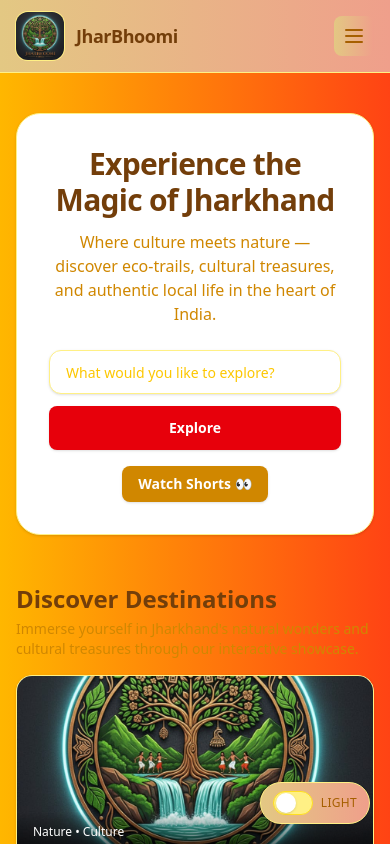
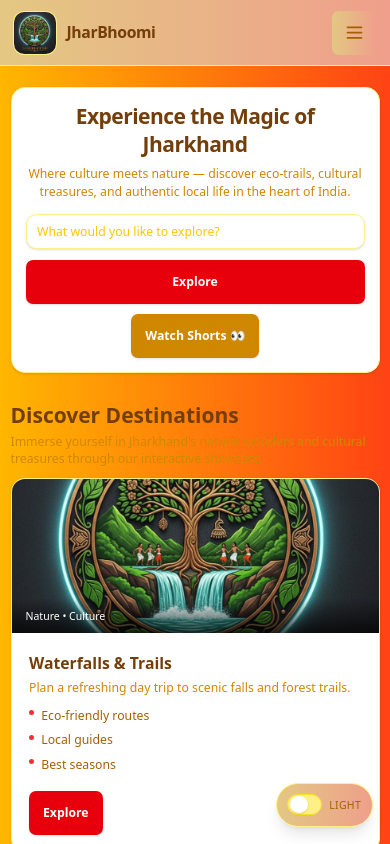
Before and after one commit to CruelFury15/JharBhoomi, a React (Vite) app: page / in a window 390 px wide. Shown: the top 844 px of the page. Built offline with nearby package versions, Linux system fonts and the light colour scheme; sample sign-in values are in the browser's storage.

Commit message:
Fixing Responsiveness in web app

```diff
--- a/src/App.jsx
+++ b/src/App.jsx
@@ -20,33 +20,33 @@ function ProtectedRoute({ children, isAuthenticated }) {
 function HomePage() {
   return (
     <>
-      <main className="mx-auto max-w-6xl space-y-12 px-4 py-10">
-        <section className="rounded-3xl border border-yellow-200 bg-white p-8 shadow-sm dark:border-yellow-800 dark:bg-yellow-900">
+      <main className="mx-auto max-w-6xl space-y-8 sm:space-y-12 px-3 sm:px-4 py-6 sm:py-10">
+        <section className="rounded-2xl sm:rounded-3xl border border-yellow-200 bg-white p-4 sm:p-6 md:p-8 shadow-sm dark:border-yellow-800 dark:bg-yellow-900">
           <div className="mx-auto max-w-3xl text-center">
-            <h1 className="text-3xl font-bold tracking-tight text-yellow-900 sm:text-4xl dark:text-yellow-50">
+            <h1 className="text-2xl sm:text-3xl md:text-4xl font-bold tracking-tight text-yellow-900 dark:text-yellow-50">
               Experience the Magic of Jharkhand
             </h1>
-            <p className="mt-3 text-base text-yellow-600 dark:text-yellow-300">
+            <p className="mt-2 sm:mt-3 text-sm sm:text-base text-yellow-600 dark:text-yellow-300">
               Where culture meets nature — discover eco-trails, cultural treasures, and authentic local life in the heart of India.
             </p>
 
-            <form className="mx-auto mt-6 flex max-w-xl flex-col gap-3 sm:flex-row" role="search">
+            <form className="mx-auto mt-4 sm:mt-6 flex max-w-xl flex-col gap-3 sm:flex-row" role="search">
               <input
-                className="h-11 w-full rounded-xl border border-yellow-200 bg-white px-4 text-sm text-yellow-900 shadow-sm outline-none placeholder:text-yellow-400 focus:ring-2 focus:ring-red-500 dark:border-yellow-800 dark:bg-yellow-950 dark:text-yellow-50"
+                className="h-10 sm:h-11 w-full rounded-xl border border-yellow-200 bg-white px-3 sm:px-4 text-sm text-yellow-900 shadow-sm outline-none placeholder:text-yellow-400 focus:ring-2 focus:ring-red-500 dark:border-yellow-800 dark:bg-yellow-950 dark:text-yellow-50"
                 type="search"
                 placeholder="What would you like to explore?"
                 aria-label="Search"
               />
-              <Button href="/explore" text="Explore" className="h-11 w-full sm:w-auto" />
+              <Button href="/explore" text="Explore" className="h-10 sm:h-11 w-full sm:w-auto" />
             </form>
 
-            <div className="mt-4 flex justify-center">
+            <div className="mt-3 sm:mt-4 flex justify-center">
               <Button href="/watch_shorts" text="Watch Shorts 👀" className="hidden md:inline-flex items-center rounded-lg bg-yellow-600 px-3 py-2 text-sm font-semibold text-white shadow-sm hover:bg-red-500 focus:outline-none focus:ring-2 focus:ring-red-100" />
             </div>
           </div>
         </section>
 
-        <section className="space-y-4">
+        <section className="space-y-3 sm:space-y-4">
           <div className="space-y-1">
             <h2 className="text-2xl font-bold text-yellow-900 dark:text-yellow-50">Discover Destinations</h2>
             <p className="text-sm text-yellow-600 dark:text-yellow-300">
@@ -220,8 +220,8 @@ function App() {
         </Routes>
 
         <footer className="border-t border-yellow-200 bg-white dark:border-yellow-800 dark:bg-yellow-950">
-          <div className="mx-auto max-w-6xl px-4 py-12">
-            <div className="grid grid-cols-1 gap-10 md:grid-cols-4">
+          <div className="mx-auto max-w-6xl px-3 sm:px-4 py-8 sm:py-12">
+            <div className="grid grid-cols-1 gap-6 sm:gap-8 md:gap-10 md:grid-cols-4">
               <div className="md:col-span-2">
                 <div className="flex items-center gap-3">
                   <div className="flex h-10 w-10 items-center justify-center rounded-xl bg-red-600 text-sm font-black text-white">
@@ -257,7 +257,7 @@ function App() {
               </div>
             </div>
 
-            <div className="mt-10 flex flex-col gap-3 border-t border-yellow-200 pt-6 text-sm text-yellow-600 dark:border-yellow-800 dark:text-yellow-300 sm:flex-row sm:items-center sm:justify-between">
+            <div className="mt-6 sm:mt-8 md:mt-10 flex flex-col gap-3 border-t border-yellow-200 pt-4 sm:pt-6 text-xs sm:text-sm text-yellow-600 dark:border-yellow-800 dark:text-yellow-300 sm:flex-row sm:items-center sm:justify-between">
               <p>© 2027 Government of Jharkhand. All rights reserved.</p>
               <p className="text-yellow-500 dark:text-yellow-400">Made for Jharkhand</p>
             </div>
--- a/src/index.css
+++ b/src/index.css
@@ -36,3 +36,42 @@ button{
   background: linear-gradient(90deg, rgb(64, 46, 2), rgb(80, 20, 10));
   color: rgb(255, 255, 255);
 }
+
+/* Responsive utilities */
+@layer utilities {
+  /* Ensure images are responsive */
+  img {
+    max-width: 100%;
+    height: auto;
+  }
+
+  /* Prevent horizontal scroll on mobile */
+  body {
+    overflow-x: hidden;
+  }
+
+  /* Touch-friendly tap targets */
+  button, a {
+    min-height: 44px;
+    min-width: 44px;
+  }
+
+  /* Responsive text scaling */
+  @media (max-width: 640px) {
+    html {
+      font-size: 14px;
+    }
+  }
+
+  @media (min-width: 641px) and (max-width: 1024px) {
+    html {
+      font-size: 15px;
+    }
+  }
+
+  @media (min-width: 1025px) {
+    html {
+      font-size: 16px;
+    }
+  }
+}
--- a/src/pages/Sign-in.jsx
+++ b/src/pages/Sign-in.jsx
@@ -173,7 +173,7 @@ const JharkhandSignIn = ({ onLogin }) => {
   };
 
   return (
-    <div className="min-h-screen w-full bg-linear-to-br from-yellow-900 via-yellow-800 to-red-900 flex items-center justify-center p-4 relative overflow-hidden">
+    <div className="min-h-screen w-full bg-linear-to-br from-yellow-900 via-yellow-800 to-red-900 flex items-center justify-center p-2 sm:p-4 relative overflow-hidden">
 
       <div className="absolute inset-0">
         <div
@@ -207,7 +207,7 @@ const JharkhandSignIn = ({ onLogin }) => {
         }
       `}</style>
 
-      <div className="relative z-10 w-[95%] max-w-5xl h-[700px] sm:h-[600px] flex flex-col sm:flex-row rounded-4xl overflow-hidden backdrop-blur-md border border-white/10 shadow-2xl bg-black/10">
+      <div className="relative z-10 w-full max-w-5xl min-h-[500px] sm:h-[600px] md:h-[700px] flex flex-col sm:flex-row rounded-2xl sm:rounded-4xl overflow-hidden backdrop-blur-md border border-white/10 shadow-2xl bg-black/10">
 
         <div className="hidden sm:block w-1/2 relative overflow-hidden bg-linear-to-br from-yellow-500/20 via-green-500/20 to-red-500/20">
           <div className="absolute top-[-20%] left-[-20%] w-[80%] h-[80%] bg-orange-500/30 blur-[100px] rounded-full" />
@@ -244,13 +244,13 @@ const JharkhandSignIn = ({ onLogin }) => {
           </div>
         </div>
 
-        <div className="w-full sm:w-1/2 bg-black/10 backdrop-blur-md border-l border-white/10">
-          <div className="flex flex-col h-full p-8 sm:p-12 justify-center">
+        <div className="w-full sm:w-1/2 bg-black/10 backdrop-blur-md border-l-0 sm:border-l border-white/10">
+          <div className="flex flex-col h-full p-4 sm:p-8 md:p-12 justify-center">
 
-            <div className="flex gap-1 mb-8 bg-white/5 p-1 rounded-xl">
+            <div className="flex gap-1 mb-6 sm:mb-8 bg-white/5 p-1 rounded-xl">
               <button
                 onClick={() => setIsSignUp(false)}
-                className={`flex-1 py-3 px-6 rounded-lg font-semibold transition-all ${
+                className={`flex-1 py-2 sm:py-3 px-4 sm:px-6 rounded-lg text-sm sm:text-base font-semibold transition-all ${
                   !isSignUp
                     ? 'bg-yellow-600 text-white shadow-lg'
                     : 'text-white/60 hover:text-white/80'
@@ -260,7 +260,7 @@ const JharkhandSignIn = ({ onLogin }) => {
               </button>
               <button
                 onClick={() => setIsSignUp(true)}
-                className={`flex-1 py-3 px-6 rounded-lg font-semibold transition-all ${
+                className={`flex-1 py-2 sm:py-3 px-4 sm:px-6 rounded-lg text-sm sm:text-base font-semibold transition-all ${
                   isSignUp
                     ? 'bg-yellow-600 text-white shadow-lg'
                     : 'text-white/60 hover:text-white/80'
@@ -276,7 +276,7 @@ const JharkhandSignIn = ({ onLogin }) => {
               </div>
             )}
 
-            <form onSubmit={handleSubmit} className="space-y-6">
+            <form onSubmit={handleSubmit} className="space-y-4 sm:space-y-6">
               {isSignUp && (
                 <div>
                   <label className="block text-white/90 text-sm font-medium mb-2">
@@ -351,7 +351,7 @@ const JharkhandSignIn = ({ onLogin }) => {
 
               <button
                 type="submit"
-                className="w-full py-3 px-6 bg-yellow-600 text-white font-semibold rounded-lg shadow-lg hover:shadow-xl hover:bg-red-500 transition-all transform hover:scale-[1.02] active:scale-[0.98]"
+                className="w-full py-2.5 sm:py-3 px-4 sm:px-6 bg-yellow-600 text-white text-sm sm:text-base font-semibold rounded-lg shadow-lg hover:shadow-xl hover:bg-red-500 transition-all transform hover:scale-[1.02] active:scale-[0.98]"
               >
                 {isSignUp ? 'Create Account' : 'Login'}
               </button>
```
